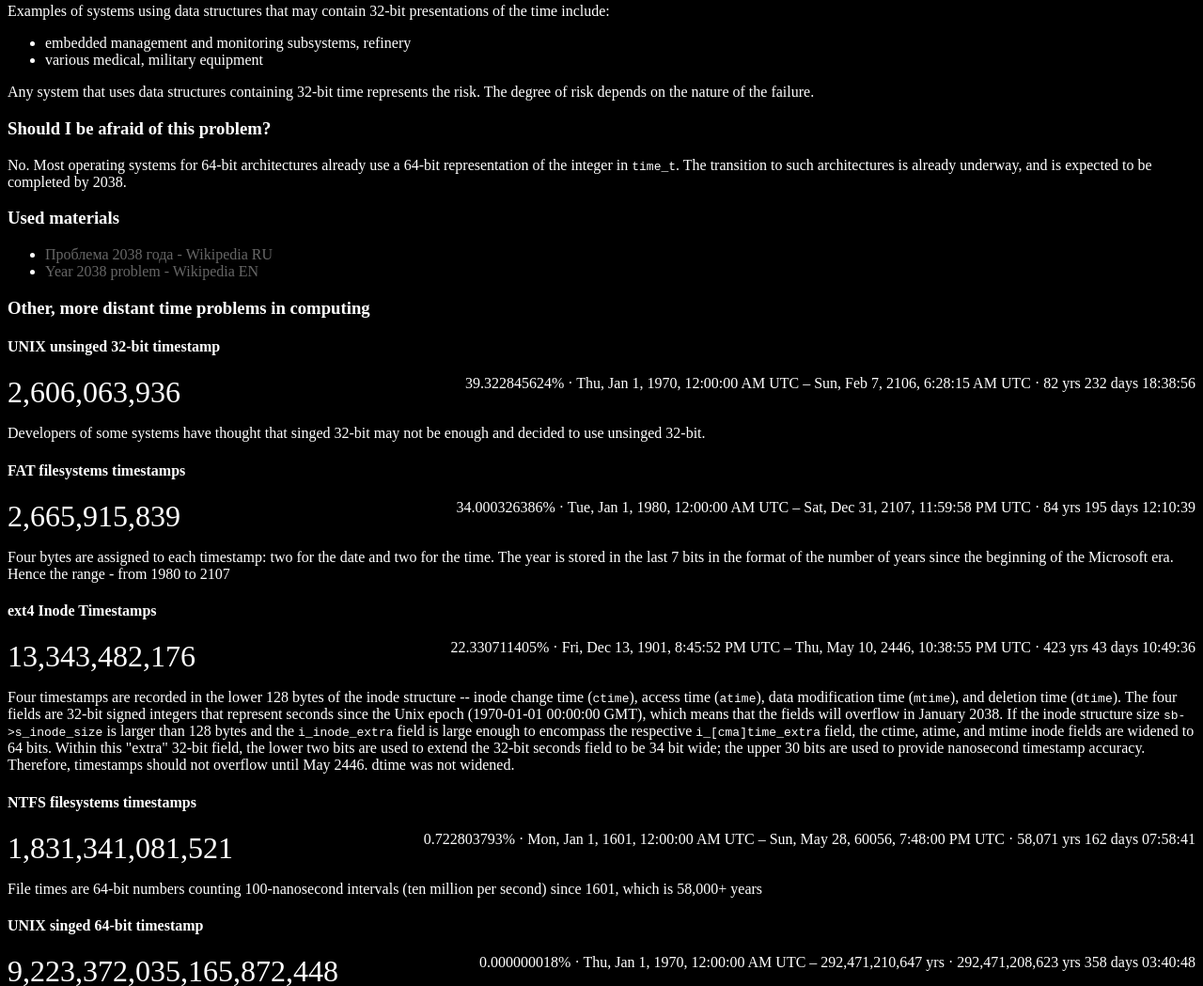
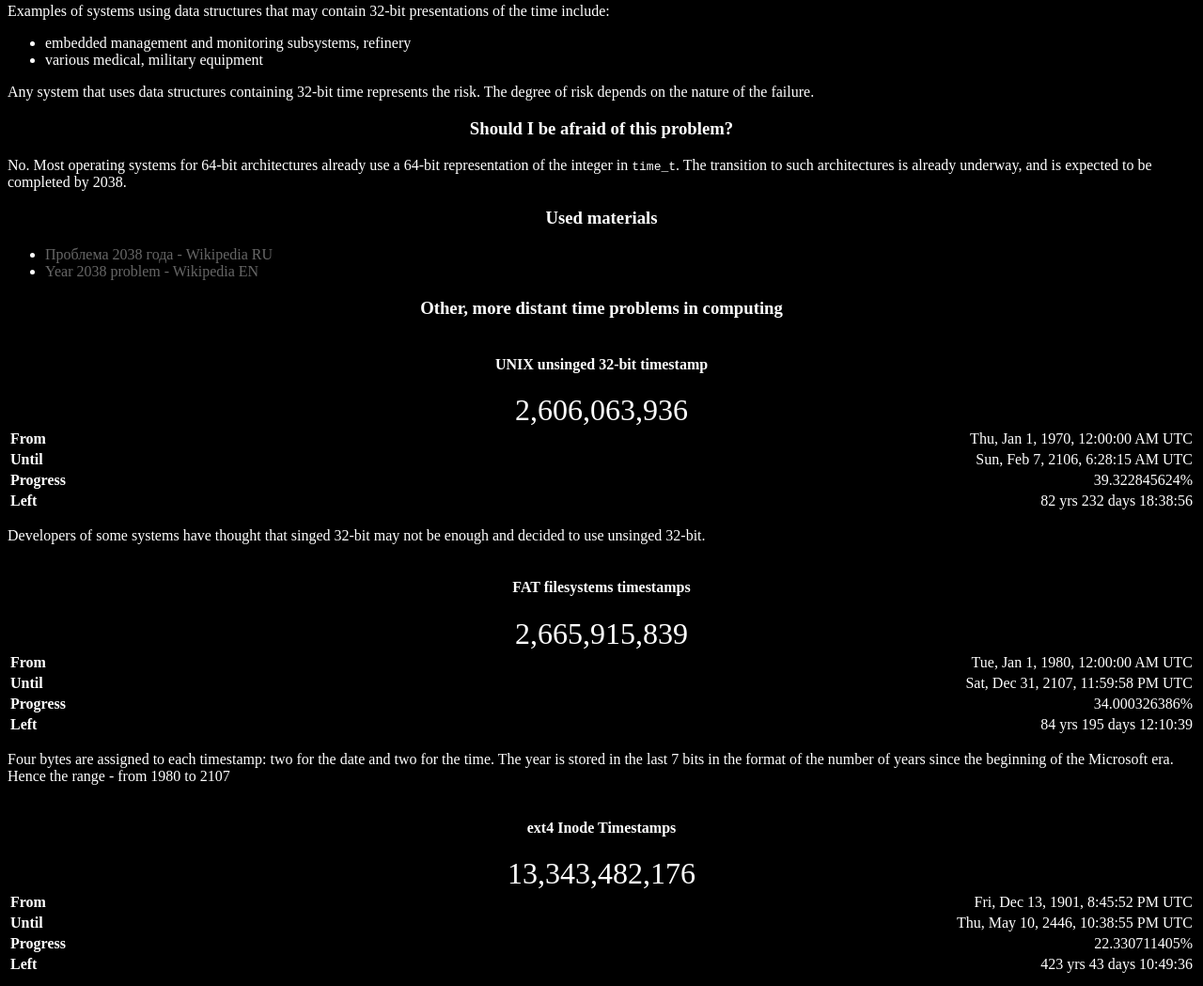
Before and after one commit to dan63047/Problem-2038-site, a plain HTML site: page index.html in a window 1280 px wide. Shown: the part 856-1905 px from the top of the page at 94% size. Drawn offline with Linux system fonts and the light colour scheme; a web font is replaced by a local one.

Commit message:
Table instead of floating thingy Other counters now have display flex

```diff
--- a/script.js
+++ b/script.js
@@ -92,20 +92,18 @@ function SpawnOtherCounters(){
         try {
             date_from = date_to_local.format(date_from)
         } catch (e) {
-            date_from = ((element[2] / 60n / 60n / 24n / 365n) + 1970n).toLocaleString(language_site, {style: "unit", unit: "year"})
+            date_from = ((language_site == "ru") ? "Год " : "Year ") + ((element[2] / 60n / 60n / 24n / 365n) + 1970n).toLocaleString(language_site)
         }
         date_to = new Date(parseInt(element[3])*1000);
         try {
             date_to = date_to_local.format(date_to)
         } catch (e) {
-            date_to = ((element[3] / 60n / 60n / 24n / 365n) + 1970n).toLocaleString(language_site, {style: "unit", unit: "year"})
+            date_to = ((language_site == "ru") ? "Год " : "Year ") + ((element[3] / 60n / 60n / 24n / 365n) + 1970n).toLocaleString(language_site)
         }
-        other_counters_html = other_counters_html + '<div id="other_counter"><h4 id="title_'+counter_id+'">'+ element[(language_site == "ru") ? 1 : 0] + '</h4><span style="font-size: 2rem; font-family: \'Eurostile Round Extended\'; overflow-wrap: break-word;" id="main_cd_'+counter_id+'">'
-        + l.toLocaleString(language_site) + '</span><div class="othr_progress" style="float: right" id="othr_progress_'+counter_id+'">' // second argument: {notation: "compact", compactDisplay: "long", style: "unit", unit: "second", unitDisplay: 'long'}
-        + ((timestamp-parseInt(element[2]))/(parseInt(element[3])-parseInt(element[2]))).toLocaleString(language_site, {style: "percent", minimumFractionDigits: 8})
-        + " · " + date_from + " ‒ " + date_to
-        + ' · ' + (l / 60n / 60n / 24n / 365n).toLocaleString(language_site, {style: "unit", unit: "year"}) + ' ' + (l / 60n / 60n / 24n % 365n).toLocaleString(language_site, {style: "unit", unit: "day"}) + ' ' + ("0" + (l / 60n / 60n % 24n)).slice(-2) + ':' + ("0" + (l / 60n % 60n)).slice(-2) + ':' + ("0" + (l % 60n)).slice(-2)
-        + '</div><p id="desc_'+ counter_id +'">' + element[(language_site == "ru") ? 5 : 4] + '</p></div>'; counter_id++;
+        other_counters_html = other_counters_html + '<div id="other_counter"><h4 id="title_'+counter_id+'">'+ element[(language_site == "ru") ? 1 : 0] + '</h4><span style="font-size: 2rem; font-family: \'Eurostile Round Extended\'; overflow-wrap: break-word; text-align: center" id="main_cd_'+counter_id+'">'
+        + l.toLocaleString(language_site) + '</span><table id="other_progress_'+counter_id+'"><tr><th>' + ((language_site == "ru") ? "От" : "From") +'</th><td>' + date_from + '</td></tr><tr><th>' + ((language_site == "ru") ? "До" : "Until") +'</th><td>' + date_to + '</td></tr><tr><th>' + ((language_site == "ru") ? "Прогресс" : "Progress") +'</th><td>' + ((timestamp-parseInt(element[2]))/(parseInt(element[3])-parseInt(element[2]))).toLocaleString(language_site, {style: "percent", minimumFractionDigits: 8}) + '</td></tr>'
+        + '<tr><th>' + ((language_site == "ru") ? "Осталось" : "Left") +'</th><td>' + (l / 60n / 60n / 24n / 365n).toLocaleString(language_site, {style: "unit", unit: "year"}) + ' ' + (l / 60n / 60n / 24n % 365n).toLocaleString(language_site, {style: "unit", unit: "day"}) + ' ' + ("0" + (l / 60n / 60n % 24n)).slice(-2) + ':' + ("0" + (l / 60n % 60n)).slice(-2) + ':' + ("0" + (l % 60n)).slice(-2) + '</td></tr>'
+        + '</table><p id="desc_'+ counter_id +'">' + element[(language_site == "ru") ? 5 : 4] + '</p></div>'; counter_id++;
     });
     document.querySelector("#other_countdowns").innerHTML = other_counters_html
 }
@@ -159,7 +157,7 @@ function Cycle() {
             document.querySelector("#time-left-readable").innerHTML = "(" + tyear.toLocaleString(language_site, {style: "unit", unit: "year", unitDisplay: 'long'}) + " " + tday.toLocaleString(language_site, {style: "unit", unit: "day", unitDisplay: 'long'}) + " " + ("0" + thour).slice(-2) + ":" + ("0" + tmin).slice(-2) + ":" + ("0" + tsec).slice(-2) + ")";
         break;
         case 2:
-            document.querySelector("#time-left-readable").innerHTML = Math.trunc(timestamp).toLocaleString(language_site)+" / "+maxtimestamp.toLocaleString(language_site)+" ("+(timestamp/maxtimestamp).toLocaleString(language_site, {style: "percent", minimumFractionDigits: 8})+")";
+            document.querySelector("#time-left-readable").innerHTML = Math.trunc(timestamp).toLocaleString(language_site)+" / "+maxtimestamp.toLocaleString(language_site)+" ("+(timestamp/maxtimestamp).toLocaleString(language_site, {style: "percent", minimumFractionDigits: 9})+")";
         break;
     }
 }
@@ -172,18 +170,17 @@ function OtherCountersCycle(){
         try {
             date_from = date_to_local.format(date_from)
         } catch (e) {
-            date_from = ((element[2] / 60n / 60n / 24n / 365n) + 1970n).toLocaleString(language_site, {style: "unit", unit: "year"})
+            date_to = ((language_site == "ru") ? "Год " : "Year ") + ((element[2] / 60n / 60n / 24n / 365n) + 1970n).toLocaleString(language_site)
         }
         date_to = new Date(parseInt(element[3])*1000);
         try {
             date_to = date_to_local.format(date_to)
         } catch (e) {
-            date_to = ((element[3] / 60n / 60n / 24n / 365n) + 1970n).toLocaleString(language_site, {style: "unit", unit: "year"})
+            date_to = ((language_site == "ru") ? "Год " : "Year ") + ((element[3] / 60n / 60n / 24n / 365n) + 1970n).toLocaleString(language_site)
         }
         document.querySelector("#main_cd_"+counter_id).innerHTML = l.toLocaleString(language_site);
-        document.querySelector("#othr_progress_"+counter_id).innerHTML = ((timestamp-parseInt(element[2]))/(parseInt(element[3])-parseInt(element[2]))).toLocaleString(language_site, {style: "percent", minimumFractionDigits: 9})
-        + " · " + date_from + " ‒ " + date_to
-        + ' · ' + (l / 60n / 60n / 24n / 365n).toLocaleString(language_site, {style: "unit", unit: "year"}) + ' ' + (l / 60n / 60n / 24n % 365n).toLocaleString(language_site, {style: "unit", unit: "day"}) + ' ' + ("0" + (l / 60n / 60n % 24n)).slice(-2) + ':' + ("0" + (l / 60n % 60n)).slice(-2) + ':' + ("0" + (l % 60n)).slice(-2);
+        document.querySelector("#other_progress_"+counter_id).innerHTML = '<tr><th>' + ((language_site == "ru") ? "От" : "From") +'</th><td>' + date_from + '</td></tr><tr><th>' + ((language_site == "ru") ? "До" : "Until") +'</th><td>' + date_to + '</td></tr><tr><th>' + ((language_site == "ru") ? "Прогресс" : "Progress") +'</th><td>' + ((timestamp-parseInt(element[2]))/(parseInt(element[3])-parseInt(element[2]))).toLocaleString(language_site, {style: "percent", minimumFractionDigits: 9}) + '</td></tr>'
+        + '<tr><th>' + ((language_site == "ru") ? "Осталось" : "Left") +'</th><td>' + (l / 60n / 60n / 24n / 365n).toLocaleString(language_site, {style: "unit", unit: "year"}) + ' ' + (l / 60n / 60n / 24n % 365n).toLocaleString(language_site, {style: "unit", unit: "day"}) + ' ' + ("0" + (l / 60n / 60n % 24n)).slice(-2) + ':' + ("0" + (l / 60n % 60n)).slice(-2) + ':' + ("0" + (l % 60n)).slice(-2) + '</td></tr>'
         counter_id++;
     });
 }
--- a/style.css
+++ b/style.css
@@ -67,6 +67,10 @@ h3{
     font-family: 'Eurostile Round Extended';
     font-weight: 900;
     font-style: normal;
+    text-align: center;
+}
+h4{
+    text-align: center;
 }
 a{
     transition: 500ms;
@@ -100,3 +104,14 @@ a:visited:hover{
     color: #fff;
     text-shadow: 0px 0px 4px #fff4, 0px 0px 10px #fff5, 0px 0px 20px #fff4, 0px 0px 100px #fff4;
 }
+th{
+    text-align: left;
+}
+td{
+    text-align: right;
+}
+#other_counter{
+    justify-content: center;
+    display: flex;
+    flex-direction: column;
+}
```
